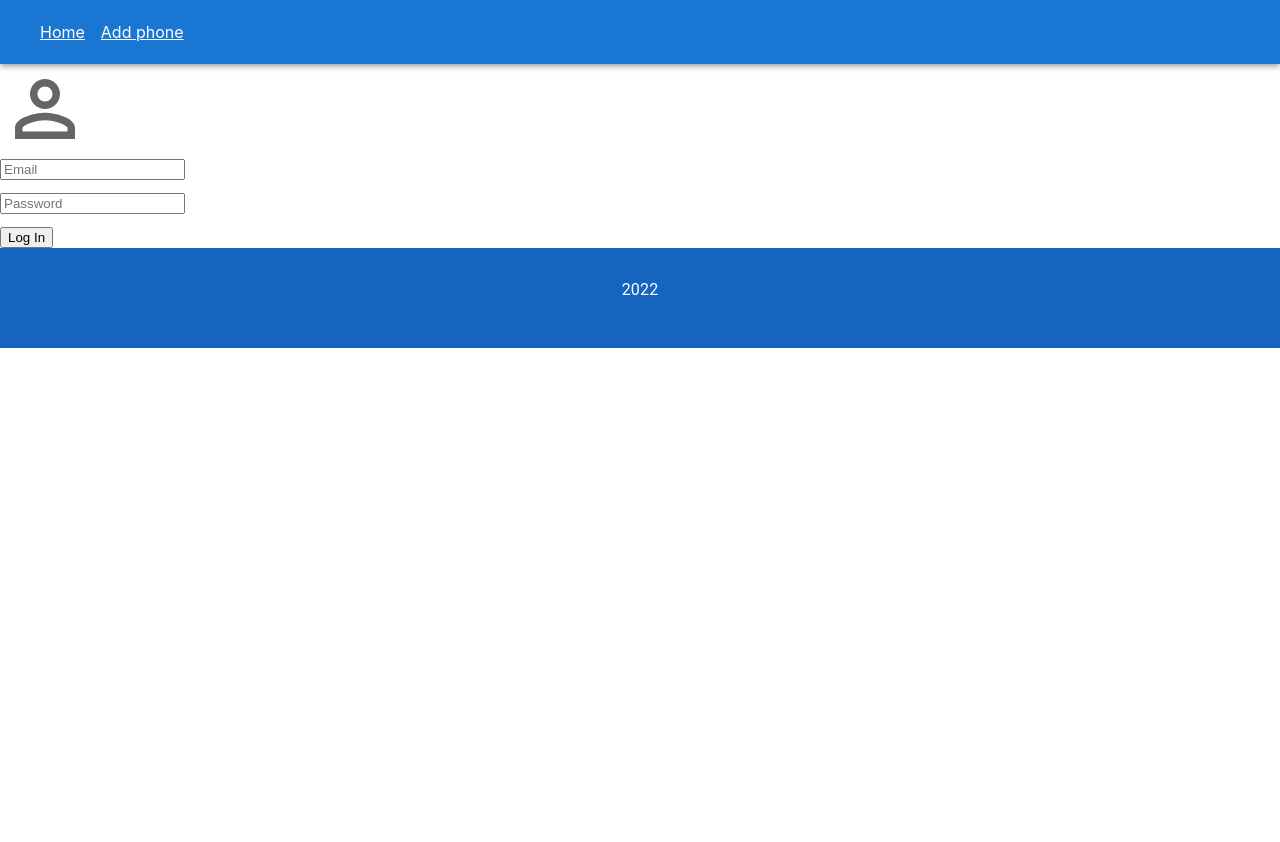
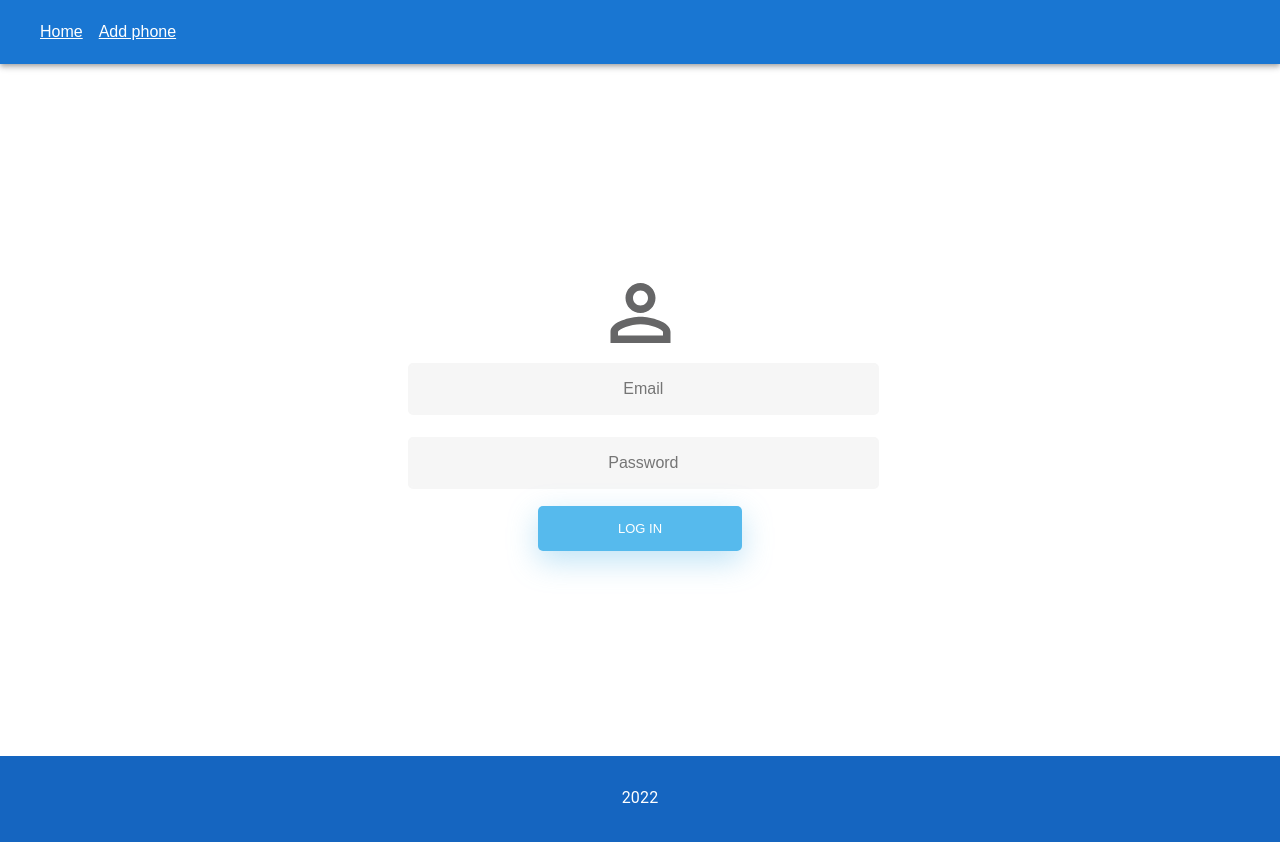
Before and after one commit to AndreyKuzmenko1989/test-react-typescript, a React (Create React App) app: page /login in a window 1280 px wide. Shown: the top 842 px of the page. Before the commit the page ends 800 px from the top, so only its background shows below. Built offline with nearby package versions, Linux system fonts and the light colour scheme.

Commit message:
made auth

```diff
--- a/src/App.tsx
+++ b/src/App.tsx
@@ -3,6 +3,7 @@ import { BrowserRouter as Router, Routes, Route } from 'react-router-dom';
 import { ROUTES } from './routes/constants';
 import { Layout } from './common/layout';
 import Login from './pages/login';
+import PhoneList from './pages/phoneList';
 import { PrivateRoute } from './routes/PrivateRoute';
 import { PublicRoute } from './routes/PublicRoute';
 
@@ -11,6 +12,14 @@ function App() {
     <Router>
       <Routes>
         <Route path={ROUTES.main} element={<Layout />}>
+          <Route
+            index
+            element={
+              <PrivateRoute>
+                <PhoneList />
+              </PrivateRoute>
+            }
+          />
           <Route
             path={ROUTES.login}
             element={
--- /dev/null
+++ b/src/css/index.css
@@ -0,0 +1,307 @@
+body {
+    margin: 0;
+    font-family: -apple-system, BlinkMacSystemFont, 'Segoe UI', 'Roboto', 'Oxygen',
+    'Ubuntu', 'Cantarell', 'Fira Sans', 'Droid Sans', 'Helvetica Neue',
+    sans-serif;
+    -webkit-font-smoothing: antialiased;
+    -moz-osx-font-smoothing: grayscale;
+}
+
+code {
+    font-family: source-code-pro, Menlo, Monaco, Consolas, 'Courier New',
+    monospace;
+}
+
+div#root {
+    height: 100%;
+}
+
+
+/* BASIC */
+
+body {
+    font-family: "Poppins", sans-serif;
+    height: 100vh;
+}
+
+a {
+    color: #92badd;
+    display: inline-block;
+    text-decoration: none;
+    font-weight: 400;
+}
+
+h2 {
+    text-align: center;
+    font-size: 16px;
+    font-weight: 600;
+    text-transform: uppercase;
+    display: inline-block;
+    margin: 40px 8px 10px 8px;
+    color: #cccccc;
+}
+
+
+/* STRUCTURE */
+
+.wrapper {
+    display: flex;
+    align-items: center;
+    flex-direction: column;
+    justify-content: center;
+    min-height: 81.48%;
+    padding: 20px;
+}
+
+.wrapper .login {
+    width: 475px;
+}
+
+.wrapper .login .fadeIn img {
+    margin: 0 auto;
+    display: block;
+}
+
+#loginForm input[type=submit] {
+    margin: 0 auto;
+    display: block;
+}
+
+#formContent {
+    -webkit-border-radius: 10px 10px 10px 10px;
+    border-radius: 10px 10px 10px 10px;
+    background: #fff;
+    width: 90%;
+    max-width: 450px;
+    position: relative;
+    padding: 0px;
+    -webkit-box-shadow: 0 30px 60px 0 rgba(0, 0, 0, 0.3);
+    box-shadow: 0 30px 60px 0 rgba(0, 0, 0, 0.3);
+    text-align: center;
+}
+
+#formFooter {
+    background-color: #f6f6f6;
+    border-top: 1px solid #dce8f1;
+    padding: 25px;
+    text-align: center;
+    -webkit-border-radius: 0 0 10px 10px;
+    border-radius: 0 0 10px 10px;
+}
+
+
+/* TABS */
+
+h2.inactive {
+    color: #cccccc;
+}
+
+h2.active {
+    color: #0d0d0d;
+    border-bottom: 2px solid #5fbae9;
+}
+
+
+/* FORM TYPOGRAPHY*/
+
+input[type=button], input[type=submit], input[type=reset] {
+    background-color: #56baed;
+    border: none;
+    color: white;
+    padding: 15px 80px;
+    text-align: center;
+    text-decoration: none;
+    display: inline-block;
+    text-transform: uppercase;
+    font-size: 13px;
+    -webkit-box-shadow: 0 10px 30px 0 rgba(95, 186, 233, 0.4);
+    box-shadow: 0 10px 30px 0 rgba(95, 186, 233, 0.4);
+    -webkit-border-radius: 5px 5px 5px 5px;
+    border-radius: 5px 5px 5px 5px;
+    margin: 5px 20px 40px 20px;
+    -webkit-transition: all 0.3s ease-in-out;
+    -moz-transition: all 0.3s ease-in-out;
+    -ms-transition: all 0.3s ease-in-out;
+    -o-transition: all 0.3s ease-in-out;
+    transition: all 0.3s ease-in-out;
+}
+
+input[type=button]:hover, input[type=submit]:hover, input[type=reset]:hover {
+    background-color: #39ace7;
+}
+
+input[type=button]:active, input[type=submit]:active, input[type=reset]:active {
+    -moz-transform: scale(0.95);
+    -webkit-transform: scale(0.95);
+    -o-transform: scale(0.95);
+    -ms-transform: scale(0.95);
+    transform: scale(0.95);
+}
+
+input[type=text],
+input[type=password] {
+    background-color: #f6f6f6;
+    border: none;
+    color: #0d0d0d;
+    padding: 15px 32px;
+    text-align: center;
+    text-decoration: none;
+    display: inline-block;
+    font-size: 16px;
+    margin: 5px;
+    width: 85%;
+    border: 2px solid #f6f6f6;
+    -webkit-transition: all 0.5s ease-in-out;
+    -moz-transition: all 0.5s ease-in-out;
+    -ms-transition: all 0.5s ease-in-out;
+    -o-transition: all 0.5s ease-in-out;
+    transition: all 0.5s ease-in-out;
+    -webkit-border-radius: 5px 5px 5px 5px;
+    border-radius: 5px 5px 5px 5px;
+}
+
+input[type=text]:focus {
+    background-color: #fff;
+    border-bottom: 2px solid #5fbae9;
+}
+
+input[type=text]:placeholder {
+    color: #cccccc;
+}
+
+
+/* ANIMATIONS */
+
+/* Simple CSS3 Fade-in-down Animation */
+.fadeInDown {
+    -webkit-animation-name: fadeInDown;
+    animation-name: fadeInDown;
+    -webkit-animation-duration: 1s;
+    animation-duration: 1s;
+    -webkit-animation-fill-mode: both;
+    animation-fill-mode: both;
+}
+
+@-webkit-keyframes fadeInDown {
+    0% {
+        opacity: 0;
+        -webkit-transform: translate3d(0, -100%, 0);
+        transform: translate3d(0, -100%, 0);
+    }
+    100% {
+        opacity: 1;
+        -webkit-transform: none;
+        transform: none;
+    }
+}
+
+@keyframes fadeInDown {
+    0% {
+        opacity: 0;
+        -webkit-transform: translate3d(0, -100%, 0);
+        transform: translate3d(0, -100%, 0);
+    }
+    100% {
+        opacity: 1;
+        -webkit-transform: none;
+        transform: none;
+    }
+}
+
+/* Simple CSS3 Fade-in Animation */
+@-webkit-keyframes fadeIn {
+    from {
+        opacity: 0;
+    }
+    to {
+        opacity: 1;
+    }
+}
+
+@-moz-keyframes fadeIn {
+    from {
+        opacity: 0;
+    }
+    to {
+        opacity: 1;
+    }
+}
+
+@keyframes fadeIn {
+    from {
+        opacity: 0;
+    }
+    to {
+        opacity: 1;
+    }
+}
+
+.fadeIn {
+    opacity: 0;
+    -webkit-animation: fadeIn ease-in 1;
+    -moz-animation: fadeIn ease-in 1;
+    animation: fadeIn ease-in 1;
+
+    -webkit-animation-fill-mode: forwards;
+    -moz-animation-fill-mode: forwards;
+    animation-fill-mode: forwards;
+
+    -webkit-animation-duration: 1s;
+    -moz-animation-duration: 1s;
+    animation-duration: 1s;
+}
+
+.fadeIn.first {
+    -webkit-animation-delay: 0.4s;
+    -moz-animation-delay: 0.4s;
+    animation-delay: 0.4s;
+}
+
+.fadeIn.second {
+    -webkit-animation-delay: 0.6s;
+    -moz-animation-delay: 0.6s;
+    animation-delay: 0.6s;
+}
+
+.fadeIn.third {
+    -webkit-animation-delay: 0.8s;
+    -moz-animation-delay: 0.8s;
+    animation-delay: 0.8s;
+}
+
+.fadeIn.fourth {
+    -webkit-animation-delay: 1s;
+    -moz-animation-delay: 1s;
+    animation-delay: 1s;
+}
+
+/* Simple CSS3 Fade-in Animation */
+.underlineHover:after {
+    display: block;
+    left: 0;
+    bottom: -10px;
+    width: 0;
+    height: 2px;
+    background-color: #56baed;
+    content: "";
+    transition: width 0.2s;
+}
+
+.underlineHover:hover {
+    color: #0d0d0d;
+}
+
+.underlineHover:hover:after {
+    width: 100%;
+}
+
+
+/* OTHERS */
+
+*:focus {
+    outline: none;
+}
+
+#icon {
+    width: 60%;
+}
--- a/src/features/auth/components/Login.tsx
+++ b/src/features/auth/components/Login.tsx
@@ -24,7 +24,7 @@ export const Login = () => {
 
   return (
     <div className="wrapper fadeInDown">
-      <div className="text-center w-50">
+      <div className="login text-center w-50">
         <div className="fadeIn first text-center">
           <img src={userIcon} id="icon" alt="User Icon" width="90px" height="90px" />
         </div>
@@ -91,7 +91,7 @@ export const Login = () => {
             </div>
           </div>
 
-          <input type="submit" className="fadeIn fourth" value="Log In" />
+          <input type="submit" className="fadeIn fourth align-items-center" value="Log In" />
         </form>
       </div>
     </div>
--- /dev/null
+++ b/src/features/phone/components/PhoneList.tsx
@@ -0,0 +1,26 @@
+import React, { useCallback } from 'react';
+import { PhoneState } from '../ts';
+
+interface PhoneListProps {
+  phones: Array<PhoneState> | null;
+}
+
+export const PhoneList = ({ phones }: PhoneListProps) => {
+  return (
+    <div>
+      <table className="text-center m-auto mt-5 w-75">
+        <thead>
+          <tr>
+            <th>Firstname</th>
+            <th>Lastname</th>
+            <th>Age</th>
+            <th>Phone</th>
+            <th>Company</th>
+            <th>Actions</th>
+          </tr>
+        </thead>
+        <tbody></tbody>
+      </table>
+    </div>
+  );
+};
--- /dev/null
+++ b/src/features/phone/ts/index.ts
@@ -0,0 +1,14 @@
+export type PhoneState = {
+  id: string;
+  isActive: boolean;
+  age: number;
+  name: {
+    first: string;
+    last: string;
+  };
+  company: string;
+  email: string;
+  phone: string;
+  address: string;
+  registered?: string;
+};
--- a/src/index.tsx
+++ b/src/index.tsx
@@ -1,6 +1,6 @@
 import React from 'react';
 import ReactDOM from 'react-dom/client';
-import './index.css';
+import './css/index.css';
 import App from './App';
 import reportWebVitals from './reportWebVitals';
 import { Provider } from 'react-redux';
--- /dev/null
+++ b/src/pages/phoneList.tsx
@@ -0,0 +1,13 @@
+import React, { Fragment } from 'react';
+import { PhoneList } from '../features/phone/components/PhoneList';
+
+const PhoneListPage = () => {
+  return (
+    <Fragment>
+      <title>PhoneList</title>
+      <PhoneList phones={[]} />
+    </Fragment>
+  );
+};
+
+export default PhoneListPage;
--- a/src/routes/PrivateRoute.tsx
+++ b/src/routes/PrivateRoute.tsx
@@ -3,7 +3,16 @@ import { Navigate, Outlet } from 'react-router-dom';
 import { useAuth } from '../features/auth/hooks/useAuth';
 import { ROUTES } from './../routes/constants';
 
-export const PrivateRoute = () => {
+type Props = {
+  children: React.ReactElement;
+};
+
+export const PrivateRoute = ({ children }: Props) => {
   const { isLoggedIn } = useAuth();
-  return isLoggedIn ? <Outlet /> : <Navigate to={ROUTES.login} />;
+  console.log(isLoggedIn, 'isLoggedIn');
+
+  if (isLoggedIn) {
+    return children ? children : <Outlet />;
+  }
+  return <Navigate to={ROUTES.login} />;
 };
```
